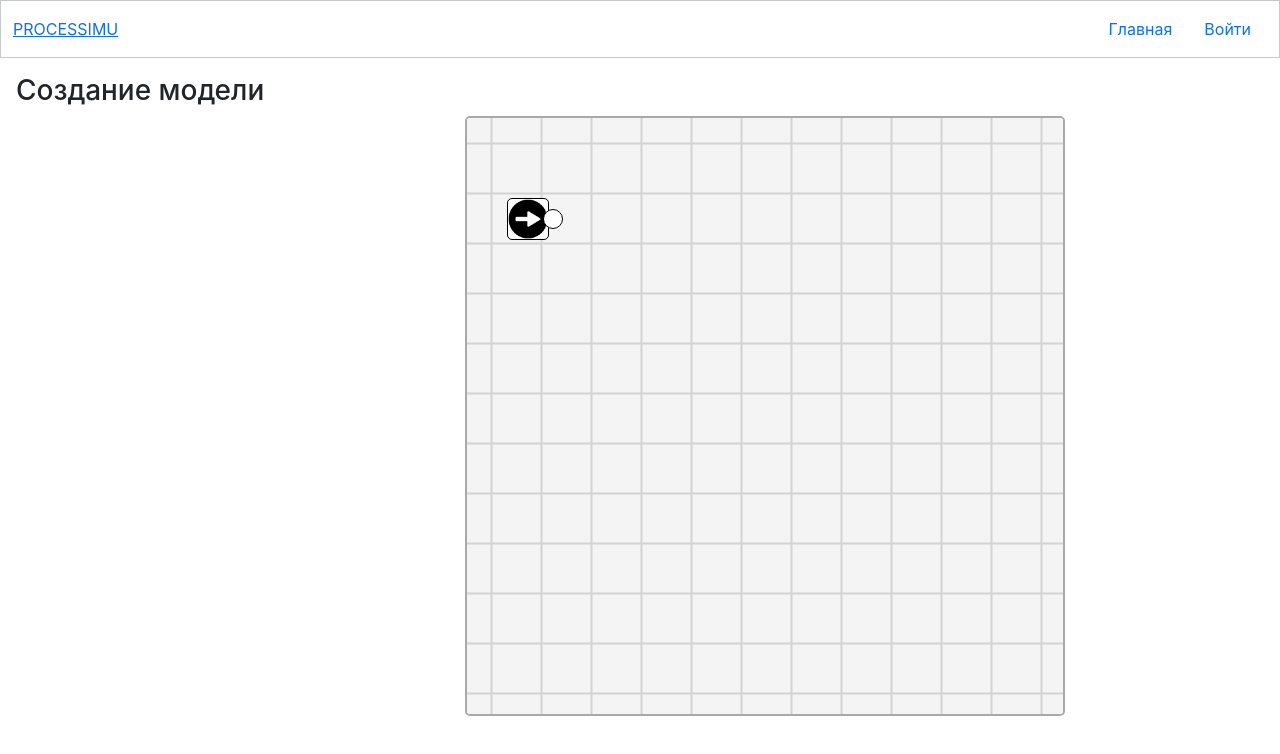
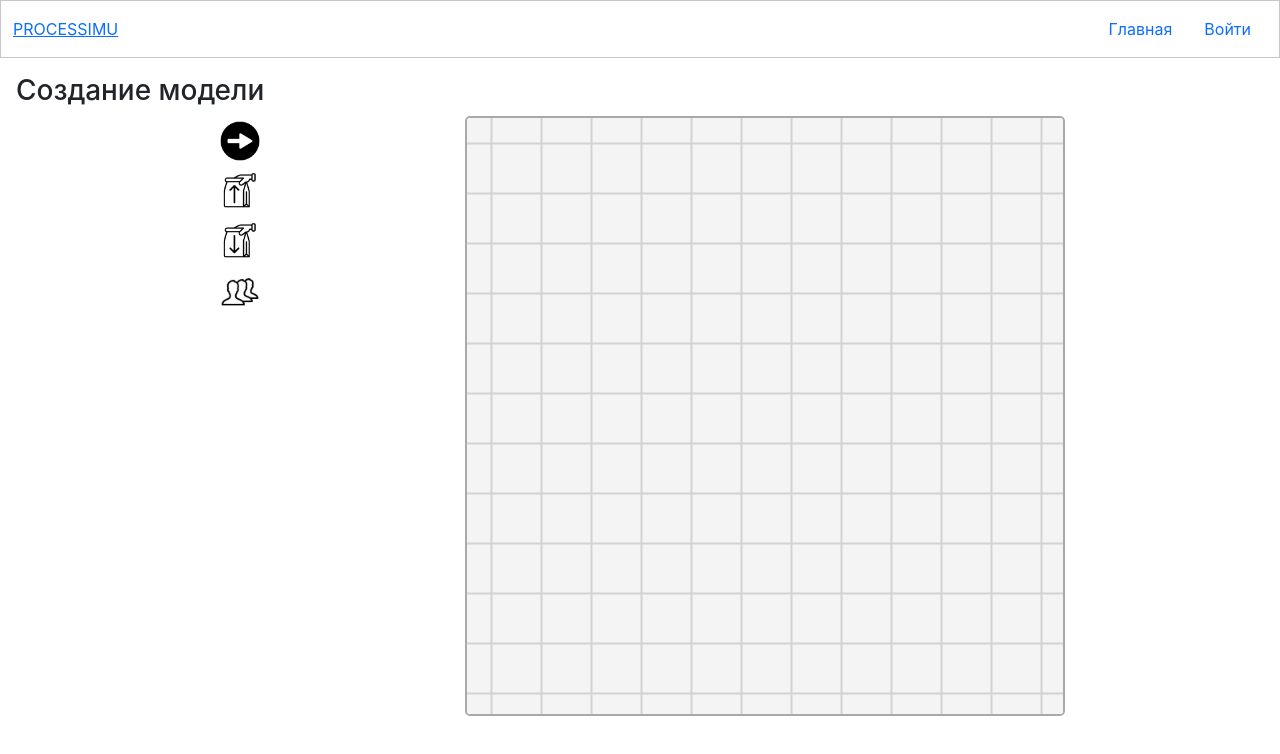
Before and after one commit to fatevector/processimu, a React (Create React App) app in the folder client/: page /creation in a window 1280 px wide. Shown: the top 754 px of the page. Built offline with nearby package versions, Linux system fonts and the light colour scheme.

Commit message:
add device palette-to-map moving

```diff
--- a/client/src/app/components/pages/modelCreationPage.jsx
+++ b/client/src/app/components/pages/modelCreationPage.jsx
@@ -1,7 +1,8 @@
 import { useEffect, useState } from "react";
 
 import generateId from "../../utils/generateId";
-import sourceImg from "../../icons/icons8-arrow-right-64.png"; // https://icons8.com/icons/set/start
+// import sourceImg from "../../icons/icons8-arrow-right-64.png"; // https://icons8.com/icons/set/start
+import getDeviceConfig from "../../utils/getDeviceConfig";
 
 import Grid from "../ui/grid";
 import Palette from "../ui/palette";
@@ -10,38 +11,7 @@ import Device from "../common/device";
 const ModelCreationPage = () => {
     const mapWidth = 600;
     const mapHeight = 600;
-    const [devices, setDevices] = useState([
-        {
-            src: sourceImg,
-            name: "source",
-            id: generateId(),
-            ports: [
-                {
-                    side: "right",
-                    entrance: "out",
-                    next: null
-                }
-                // {
-                //     side: "left",
-                //     entrance: "out"
-                // },
-                // {
-                //     side: "top",
-                //     entrance: "out"
-                // },
-                // {
-                //     side: "bottom",
-                //     entrance: "out"
-                // }
-            ],
-            position: {
-                left: 40,
-                top: 80,
-                zIndex: "auto"
-            },
-            parent: "map"
-        }
-    ]);
+    const [devices, setDevices] = useState([]);
     // const [selected, setSelected] = useState(null);
     // const [paths, setPaths] = useState();
 
@@ -117,6 +87,24 @@ const ModelCreationPage = () => {
             // запомнить координаты, с которых начат перенос объекта
             dragObject.downX = e.pageX;
             dragObject.downY = e.pageY;
+
+            if (
+                Array.from(e.target.classList).find(c => c === "paletteElement")
+            ) {
+                const type = e.target.dataset.type;
+                const newDeviceConfig = getDeviceConfig(type);
+                if (!newDeviceConfig) return;
+                const coords = getCoords(dragObject.elem);
+                const { id } = addDevice(
+                    newDeviceConfig,
+                    coords.left - 1,
+                    coords.top - 1
+                );
+                dragObject.fromPalette = true;
+                dragObject.id = id;
+            } else {
+                dragObject.id = elem.dataset.id;
+            }
         });
 
         function getCoords(elem) {
@@ -131,18 +119,22 @@ const ModelCreationPage = () => {
 
         function createAvatar(e) {
             const target = e.target;
+
+            // если схватили за точку крепления
             if (Array.from(target.classList).find(c => c === "point"))
                 return null;
-            const avatar = dragObject.elem;
+
+            let avatar;
+            if (dragObject.fromPalette) {
+                // если только что созданное устройство с палитры
+                const elem = document.elementFromPoint(e.clientX, e.clientY);
+                avatar = elem.closest(".draggable");
+                dragObject.fromPalette = false;
+            } else {
+                avatar = dragObject.elem;
+            }
             const id = avatar.dataset.id;
-            // const left = getCoords(dragObject.elem).left; //
-            // const top = getCoords(dragObject.elem).top; //
-            // console.log(left, top);
-            // if (dragObject.elem.dataset.onMap) {
-            //     dragObject.elem.parentNode?.removeChild(dragObject.elem);
-            // }
             editDeviceParent(id, "doc");
-            // editDevicePosition(id, left, top, 1); //
 
             // функция для отмены переноса
             avatar.rollback = function () {
@@ -196,6 +188,7 @@ const ModelCreationPage = () => {
         });
 
         function findDroppable(event) {
+            if (!dragObject.lastPosition) return null;
             const map = document.querySelector(".map");
             const field = document.querySelector(".field");
             const fieldCoords = field.getBoundingClientRect();
@@ -225,8 +218,6 @@ const ModelCreationPage = () => {
                 editDevicePosition(id, left, top, "auto");
                 editDeviceParent(id, "map");
 
-                dragObject.avatar.dataset.onMap = true; // TODO: убрать?
-
                 // расширяем карту
                 const width = dropElem.getBoundingClientRect().width;
                 const height = dropElem.getBoundingClientRect().height;
@@ -254,6 +245,12 @@ const ModelCreationPage = () => {
             // обрабываем конец переноса, если он идёт
             if (dragObject.avatar) {
                 finishDrag(e);
+            } else {
+                // если кликнули на устройство из палитры,
+                // но не двигали его, то удалим его (палитра вне поля)
+                if (dragObject.fromPalette) {
+                    removeDevice(dragObject.id);
+                }
             }
 
             // в конце mouseup перенос либо завершился, либо даже не начинался
--- a/client/src/app/components/ui/palette.jsx
+++ b/client/src/app/components/ui/palette.jsx
@@ -1,212 +1,31 @@
 import generateId from "../../utils/generateId";
-
-import sourceImg from "../../icons/icons8-arrow-right-64.png"; // https://icons8.com/icons/set/start
-// pack: https://www.flaticon.com/free-icon/take-away_6406139?term=take&page=1&position=3&origin=search&related_id=6406139
-// down-arrow: https://www.flaticon.com/free-icon/down-arrow_2989995?term=down+arrow&page=1&position=11&origin=search&related_id=2989995
-// up-arrow: https://www.flaticon.com/free-icon/up-arrow_2989972?term=arrow+up&page=1&position=1&origin=style&related_id=2989972
-import takeFromStorageImg from "../../icons/takeFromStorage.png";
-import putInStorageImg from "../../icons/putInStorage.png";
-import queueImg from "../../icons/icons8-queue-50.png"; // https://icons8.com/icon/30324/
-
-import Device from "../common/device";
+import getDeviceConfig from "../../utils/getDeviceConfig";
 
 const Palette = () => {
-    const TOP = "top";
-    const BOTTOM = "bottom";
-    const LEFT = "left";
-    const RIGHT = "right";
-
-    const IN = "in";
-    const OUT = "out";
-
-    const configDevice = (src, name, ports) => {
-        return {
-            src,
-            name,
-            ports: ports.map(([side, entrance]) => ({
-                side,
-                entrance
-            }))
-        };
-    };
-
     const devices = [
-        configDevice(sourceImg, "source", [[RIGHT, OUT]]),
-        configDevice(takeFromStorageImg, "takeFromStorage", [
-            [LEFT, IN],
-            [RIGHT, OUT]
-        ]),
-        configDevice(putInStorageImg, "putInStorage", [
-            [LEFT, IN],
-            [RIGHT, OUT]
-        ]),
-        configDevice(queueImg, "queue", [
-            [LEFT, IN],
-            [RIGHT, OUT]
-        ])
+        getDeviceConfig("source"),
+        getDeviceConfig("takeFromStorage"),
+        getDeviceConfig("putInStorage"),
+        getDeviceConfig("queue")
     ];
 
-    /*
-useEffect(() => {
-        let dragObject = {};
-
-        document.addEventListener("mousedown", e => {
-            if (e.button !== 0) {
-                // если клик не левой кнопкой мыши
-                return; // то он не запускает перенос
-            }
-
-            const elem = e.target.closest(".draggable");
-            if (!elem) return;
-
-            // запомнить переносимый объект
-            dragObject.elem = elem;
-
-            // запомнить координаты, с которых начат перенос объекта
-            dragObject.downX = e.pageX;
-            dragObject.downY = e.pageY;
-        });
-
-        function getCoords(elem) {
-            // кроме IE8-
-            var box = elem.getBoundingClientRect();
-
-            return {
-                top: box.top + window.pageYOffset,
-                left: box.left + window.pageXOffset
-            };
-        }
-
-        function createAvatar(e) {
-            var avatar = dragObject.elem.cloneNode(true); // сюда можно вставить замену аватара элементом
-            const left = getCoords(dragObject.elem).left;
-            const top = getCoords(dragObject.elem).top;
-            if (dragObject.elem.dataset.onMap) {
-                dragObject.elem.parentNode?.removeChild(dragObject.elem);
-            }
-            document.body.appendChild(avatar);
-            avatar.style.zIndex = 9999;
-            avatar.style.position = "absolute";
-            avatar.style.left = left + "px";
-            avatar.style.top = top + "px";
-
-            // функция для отмены переноса
-            avatar.rollback = function () {
-                avatar.parentNode.removeChild(avatar);
-            };
-
-            return avatar;
-        }
-
-        document.addEventListener("mousemove", e => {
-            if (!dragObject.elem) return; // элемент не зажат
-
-            if (!dragObject.avatar) {
-                // если перенос не начат,
-                // то посчитать дистанцию, на которую переместился курсор мыши
-                var moveX = e.pageX - dragObject.downX;
-                var moveY = e.pageY - dragObject.downY;
-                if (Math.abs(moveX) < 3 && Math.abs(moveY) < 3) {
-                    return; // ничего не делать, мышь не передвинулась достаточно далеко
-                }
-
-                dragObject.avatar = createAvatar(e); // захватить элемент
-                if (!dragObject.avatar) {
-                    dragObject = {}; // аватар создать не удалось, отмена переноса
-                    return; // возможно, нельзя захватить за эту часть элемента
-                }
-
-                // аватар создан успешно
-                // создать вспомогательные свойства shiftX/shiftY
-                var coords = getCoords(dragObject.avatar);
-                dragObject.shiftX = dragObject.downX - coords.left;
-                dragObject.shiftY = dragObject.downY - coords.top;
-            }
-
-            // отобразить перенос объекта при каждом движении мыши
-            dragObject.avatar.style.left = e.pageX - dragObject.shiftX + "px";
-            dragObject.avatar.style.top = e.pageY - dragObject.shiftY + "px";
-
-            return false;
-        });
-
-        function findDroppable(event) {
-            // спрячем переносимый элемент
-            dragObject.avatar.hidden = true;
-
-            // получить самый вложенный элемент под курсором мыши
-            var elem = document.elementFromPoint(event.clientX, event.clientY);
-
-            // показать переносимый элемент обратно
-            dragObject.avatar.hidden = false;
-
-            if (elem == null) {
-                // такое возможно, если курсор мыши "вылетел" за границу окна
-                return null;
-            }
-
-            return elem.closest(".droppable");
-        }
-
-        function finishDrag(e) {
-            var dropElem = findDroppable(e);
-
-            if (dropElem) {
-                const oldLeft = +dragObject.avatar.style.left.slice(0, -2) || 0;
-                const oldTop = +dragObject.avatar.style.top.slice(0, -2) || 0;
-                dragObject.avatar.parentNode.removeChild(dragObject.avatar);
-                dragObject.avatar.style.zIndex = "auto";
-
-                const coords = getCoords(dropElem);
-                const left = oldLeft - coords.left;
-                const top = oldTop - coords.top;
-                dragObject.avatar.style.left = left + "px";
-                dragObject.avatar.style.top = top + "px";
-
-                dropElem.appendChild(dragObject.avatar);
-                dragObject.avatar.dataset.onMap = true;
-
-                // расширяем карту
-                const width = dropElem.getBoundingClientRect().width;
-                const height = dropElem.getBoundingClientRect().height;
-                let oldStyle = dropElem.getAttribute("style");
-                if (left + 42 > width - 100) {
-                    dropElem.setAttribute(
-                        "style",
-                        `${oldStyle} width:${width + 100}px;`
-                    );
-                }
-                // снова присваиваем на случай, если уже изменили ширину
-                oldStyle = dropElem.getAttribute("style");
-                if (top + 42 > height - 100) {
-                    dropElem.setAttribute(
-                        "style",
-                        `${oldStyle} height:${height + 100}px`
-                    );
-                }
-            } else {
-                dragObject.avatar.rollback();
-            }
-        }
-
-        document.addEventListener("mouseup", e => {
-            // обрабываем конец переноса, если он идёт
-            if (dragObject.avatar) {
-                finishDrag(e);
-            }
-
-            // в конце mouseup перенос либо завершился, либо даже не начинался
-            // в любом случае очистим "состояние переноса" dragObject
-            dragObject = {};
-        });
-    }, []);
-    */
-
     return (
-        <div className="d-flex flex-column">
+        <div className="d-flex flex-column" draggable={false}>
             {devices.map(device => (
-                <div className="paletteCell" key={generateId()}>
-                    {/* <Device device={device} /> */}
+                <div
+                    className="paletteCell"
+                    key={generateId()}
+                    draggable={false}
+                >
+                    <img
+                        src={device.src}
+                        alt={device.name}
+                        width="40"
+                        height="40"
+                        draggable={false}
+                        className="paletteElement draggable"
+                        data-type={device.name}
+                    />
                 </div>
             ))}
         </div>
--- /dev/null
+++ b/client/src/app/utils/getDeviceConfig.js
@@ -0,0 +1,52 @@
+import sourceImg from "../icons/icons8-arrow-right-64.png"; // https://icons8.com/icons/set/start
+// pack: https://www.flaticon.com/free-icon/take-away_6406139?term=take&page=1&position=3&origin=search&related_id=6406139
+// down-arrow: https://www.flaticon.com/free-icon/down-arrow_2989995?term=down+arrow&page=1&position=11&origin=search&related_id=2989995
+// up-arrow: https://www.flaticon.com/free-icon/up-arrow_2989972?term=arrow+up&page=1&position=1&origin=style&related_id=2989972
+import takeFromStorageImg from "../icons/takeFromStorage.png";
+import putInStorageImg from "../icons/putInStorage.png";
+import queueImg from "../icons/icons8-queue-50.png"; // https://icons8.com/icon/30324/
+
+const configDevice = (src, name, ports) => {
+    return {
+        src,
+        name,
+        ports: ports.map(([side, entrance]) => ({
+            side,
+            entrance
+        }))
+    };
+};
+
+const getDeviceConfig = name => {
+    const TOP = "top";
+    const BOTTOM = "bottom";
+    const LEFT = "left";
+    const RIGHT = "right";
+
+    const IN = "in";
+    const OUT = "out";
+    switch (name) {
+        case "source":
+            return configDevice(sourceImg, "source", [[RIGHT, OUT]]);
+        case "takeFromStorage":
+            return configDevice(takeFromStorageImg, "takeFromStorage", [
+                [LEFT, IN],
+                [RIGHT, OUT]
+            ]);
+        case "putInStorage":
+            return configDevice(putInStorageImg, "putInStorage", [
+                [LEFT, IN],
+                [RIGHT, OUT]
+            ]);
+        case "queue":
+            return configDevice(queueImg, "queue", [
+                [LEFT, IN],
+                [RIGHT, OUT]
+            ]);
+
+        default:
+            return null;
+    }
+};
+
+export default getDeviceConfig;
--- a/client/src/index.css
+++ b/client/src/index.css
@@ -57,6 +57,10 @@ code {
   display: flex;
   justify-content: center;
   align-items: center;
+}
+
+.paletteElement {
+  user-select: none;
 }
 
 .device {
```
Also changed, not shown: client/src/app/components/common/path.jsx (added, +7 -0 lines).
